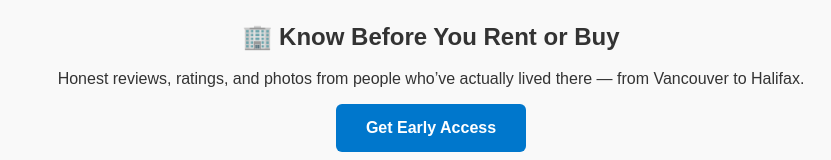
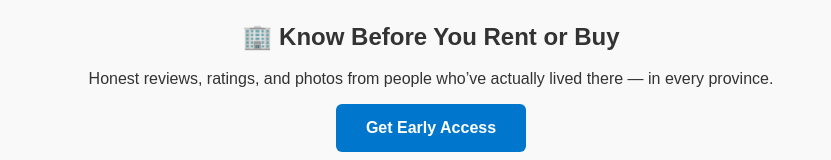
Before and after one commit to tahir517/Condo-Review-, a plain HTML site: page index.html in a window 1280 px wide. Shown: the part 285-445 px from the top of the page, without its empty margins (209-1040 px from the left). Drawn offline with Linux system fonts and the light colour scheme.

Commit message:
Update index.html

```diff
--- a/index.html
+++ b/index.html
@@ -76,7 +76,7 @@
   <section class="section">
     <div class="cta">
       <h2>🏢 Know Before You Rent or Buy</h2>
-      <p>Honest reviews, ratings, and photos from people who’ve actually lived there — from Vancouver to Halifax.</p>
+   <p>Honest reviews, ratings, and photos from people who’ve actually lived there — in every province.</p>
       <a href="#">Get Early Access</a>
     </div>
   </section>
```
